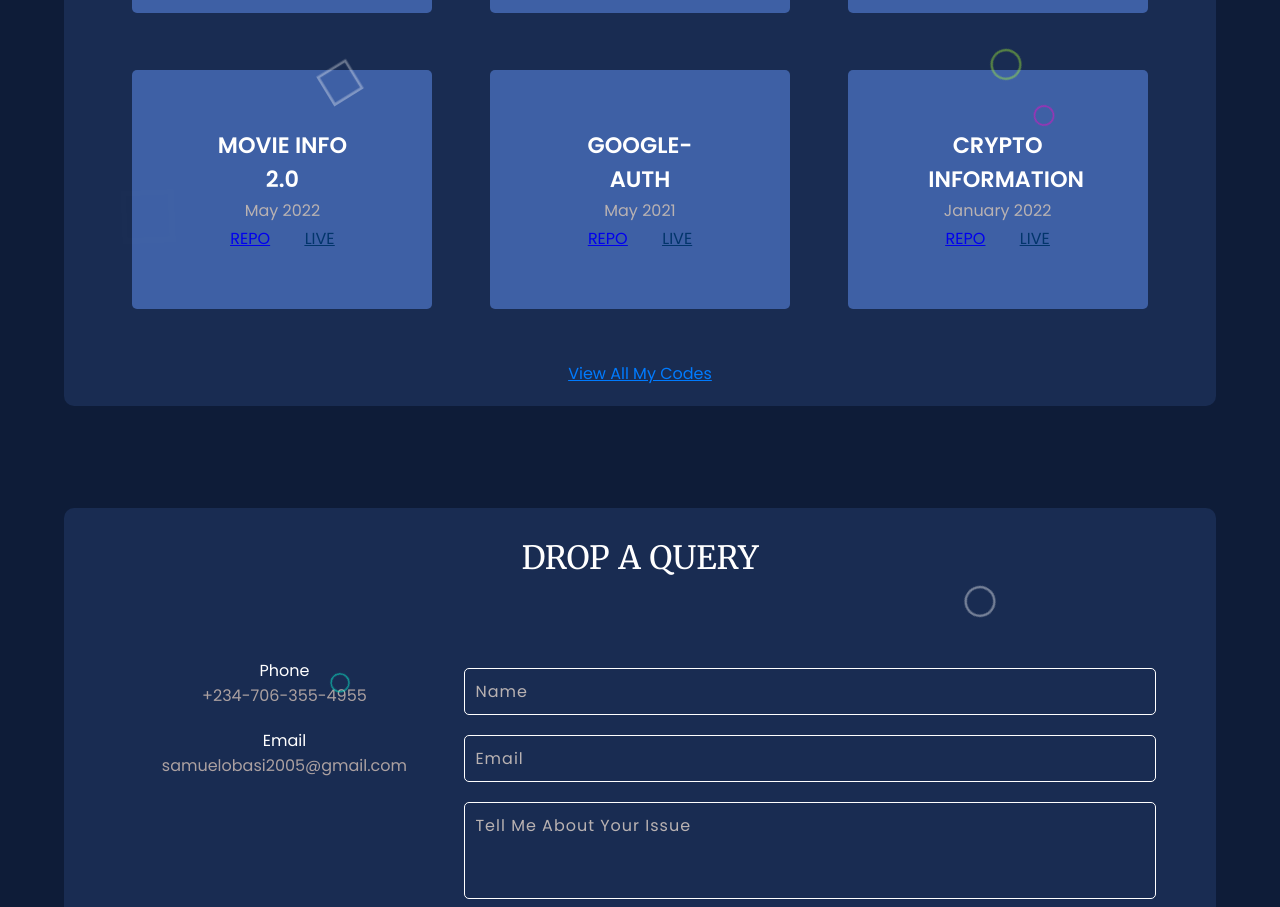
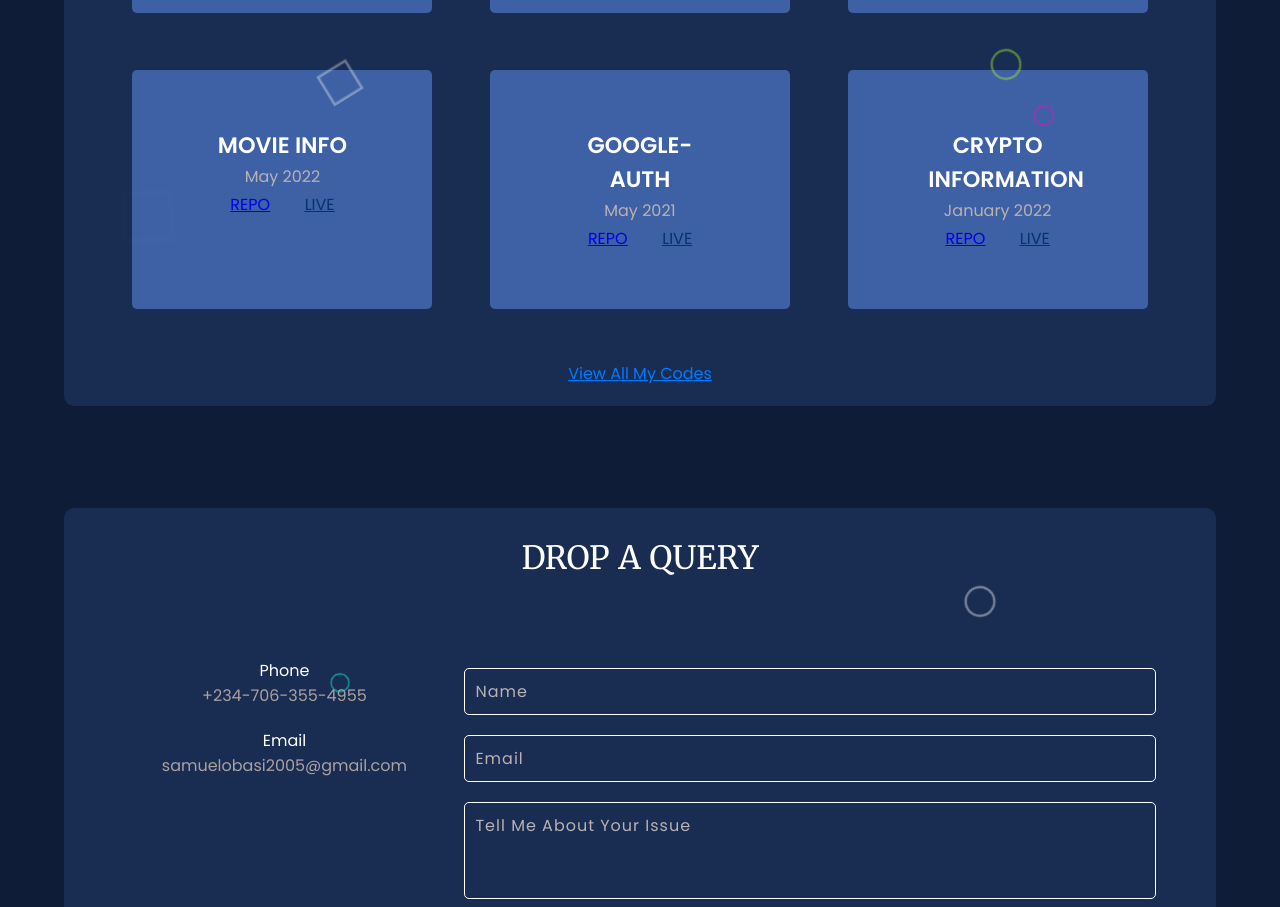
Before and after one commit to cermuel/cermuel-1, a React (Create React App) app: page / in a window 1280 px wide. Shown: the part 1580-2487 px from the top of the page. Built offline with nearby package versions, Linux system fonts and the light colour scheme.

Commit message:
Changed Movie 2.0 Project Name

```diff
--- a/src/Components/Projects.jsx
+++ b/src/Components/Projects.jsx
@@ -43,7 +43,7 @@ const Projects = () => {
           </div>
         </div>
         <div className="project-cards">
-          <div className="project-name">MOVIE INFO 2.0</div>
+          <div className="project-name">MOVIE INFO</div>
           <div className="date">May 2022</div>
           <div className="project-links">
             <div className="repo">
```
